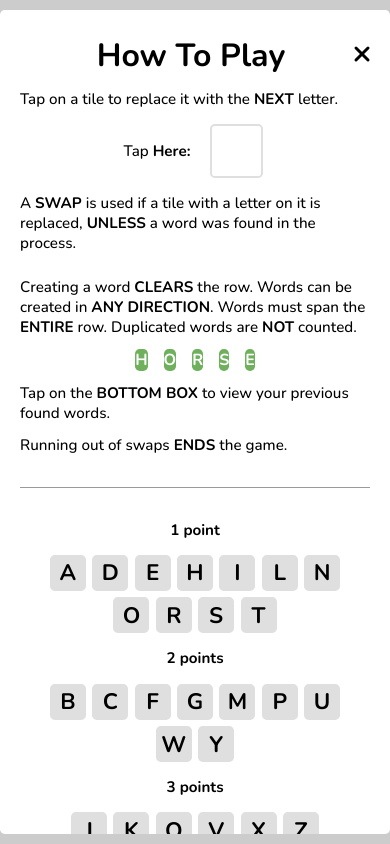
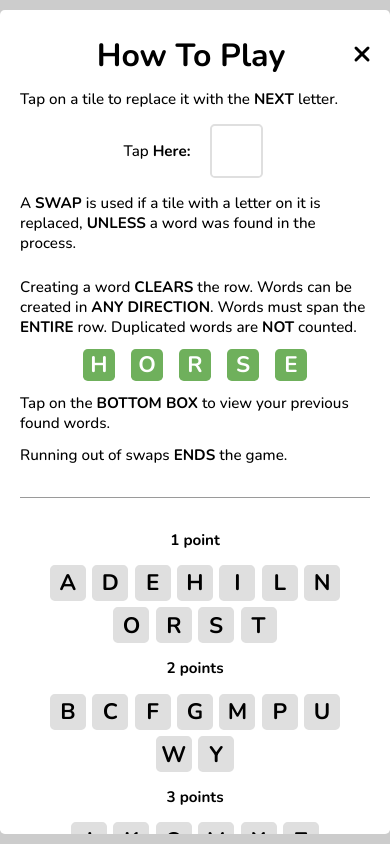
Before and after one commit to Maximilian-Oberholtzer/letter-swap-v2, a React (Create React App) app: page / in a window 390 px wide. Both pictures are taken after a click on the button 91 px from the left and 616 px from the top of the page. Built offline with nearby package versions, Linux system fonts and the light colour scheme.

Commit message:
Bug fix in instructions modal

```diff
--- a/src/main/components/modal/modal.css
+++ b/src/main/components/modal/modal.css
@@ -185,7 +185,7 @@
     width: 2.8rem;
     font-size: 2rem;
   }
-  .tile-tutorial-small {
+  .tile-tutorial-filled {
     height: 2rem;
     width: 2rem;
     font-size: 1.4rem;
```
